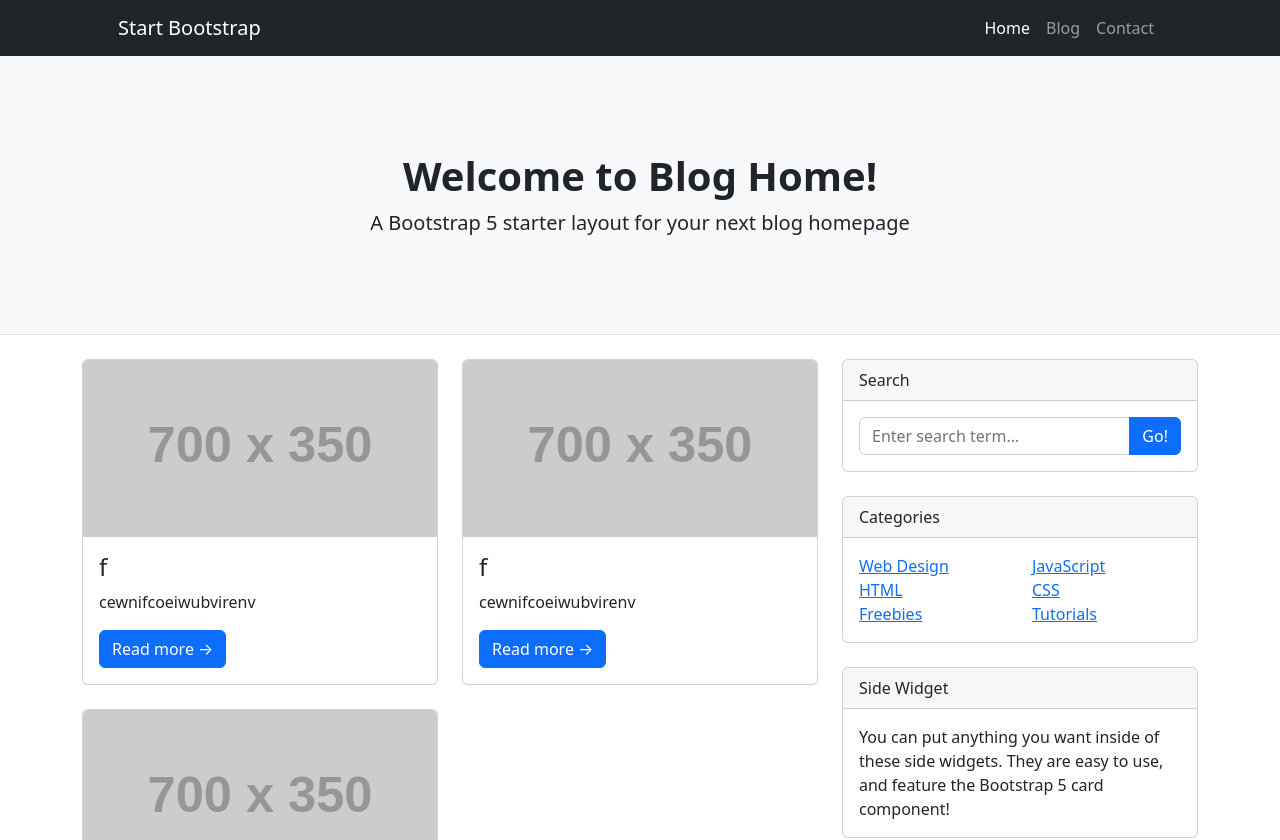
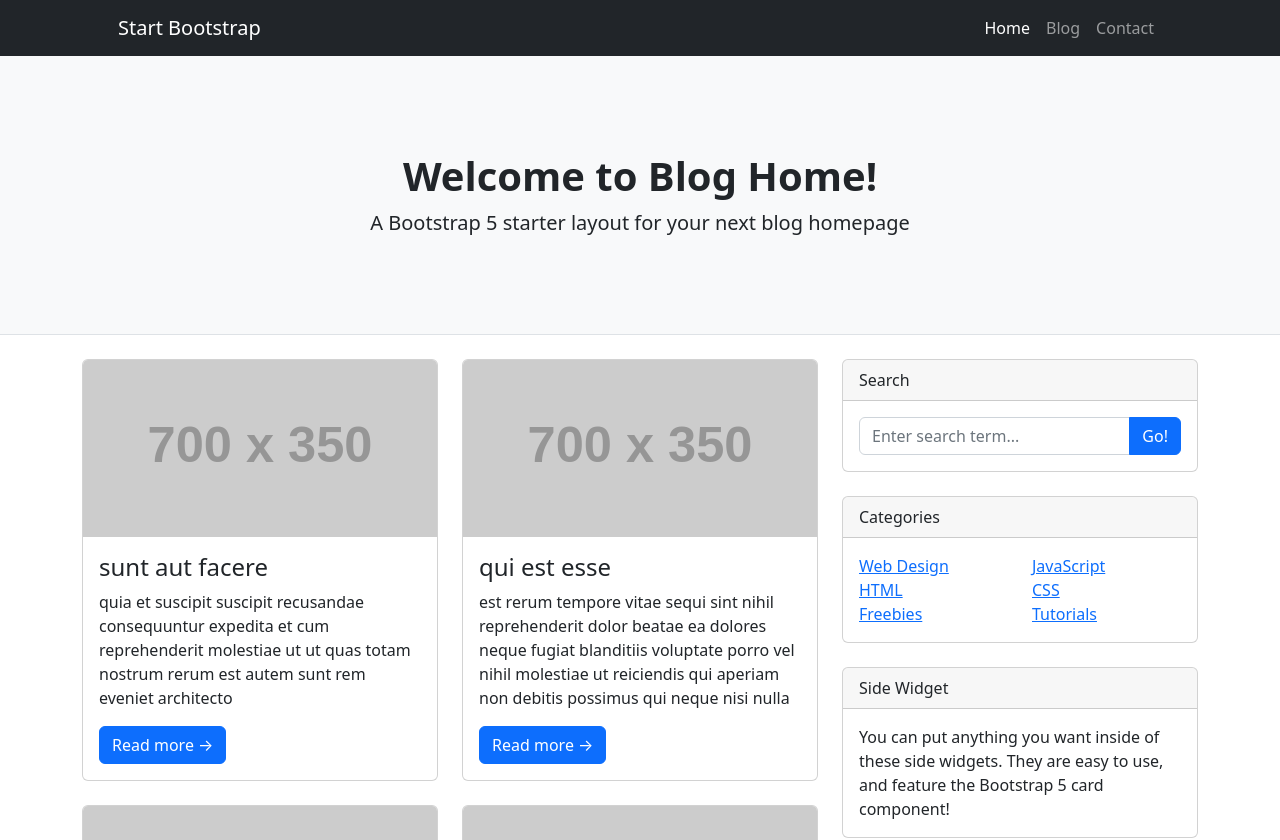
Before and after one commit to Si-HaMaDa/giz-vue-blog, a Vue app: page /blogs in a window 1280 px wide. Shown: the top 840 px of the page. Built offline with nearby package versions, Linux system fonts and the light colour scheme.

Commit message:
Add posts demo content key attribute

```diff
--- a/src/components/blogs/BlogPost.vue
+++ b/src/components/blogs/BlogPost.vue
@@ -11,7 +11,7 @@
             <div class="card-body">
                 <h2 class="card-title h4">{{ post.title }}</h2>
                 <p class="card-text">
-                    {{ post.desc }}
+                    {{ post.body }}
                 </p>
                 <router-link class="btn btn-primary" to="single"
                     >Read more →</router-link
--- a/src/views/BlogsPage.vue
+++ b/src/views/BlogsPage.vue
@@ -18,7 +18,11 @@
                 <div class="col-lg-8">
                     <!-- Nested row for non-featured blog posts-->
                     <div class="row">
-                        <BlogPost v-for="post in posts" :post="post" />
+                        <BlogPost
+                            v-for="post in posts"
+                            :post="post"
+                            :key="post.id"
+                        />
                     </div>
                     <!-- Pagination-->
                     <nav aria-label="Pagination">
@@ -72,16 +76,35 @@
         return {
             posts: [
                 {
-                    title: "f",
-                    desc: "cewnifcoeiwubvirenv",
+                    id: 1,
+                    title: "sunt aut facere",
+                    body: "quia et suscipit\nsuscipit recusandae consequuntur expedita et cum\nreprehenderit molestiae ut ut quas totam\nnostrum rerum est autem sunt rem eveniet architecto",
                 },
                 {
-                    title: "f",
-                    desc: "cewnifcoeiwubvirenv",
+                    id: 2,
+                    title: "qui est esse",
+                    body: "est rerum tempore vitae\nsequi sint nihil reprehenderit dolor beatae ea dolores neque\nfugiat blanditiis voluptate porro vel nihil molestiae ut reiciendis\nqui aperiam non debitis possimus qui neque nisi nulla",
                 },
                 {
-                    title: "f",
-                    desc: "cewnifcoeiwubvirenv",
+                    id: 3,
+                    title: "ea molestias quasi",
+                    body: "et iusto sed quo iure\nvoluptatem occaecati omnis eligendi aut ad\nvoluptatem doloribus vel accusantium quis pariatur\nmolestiae porro eius odio et labore et velit aut",
+                },
+                {
+                    id: 4,
+                    title: "eum et est occaecati",
+                    body: "ullam et saepe reiciendis voluptatem adipisci\nsit amet autem assumenda provident rerum culpa\nquis hic commodi nesciunt rem tenetur doloremque ipsam iure\nquis sunt voluptatem rerum illo velit",
+                },
+                {
+                    id: 5,
+                    title: "nesciunt quas odio",
+                    body: "repudiandae veniam quaerat sunt sed\nalias aut fugiat sit autem sed est\nvoluptatem omnis possimus esse voluptatibus quis\nest aut tenetur dolor neque",
+                },
+                {
+                    userId: 1,
+                    id: 6,
+                    title: "dolorem eum magni eos",
+                    body: "ut aspernatur corporis harum nihil quis provident sequi\nmollitia nobis aliquid molestiae\nperspiciatis et ea nemo ab reprehenderit accusantium quas\nvoluptate dolores velit et doloremque molestiae",
                 },
             ],
         };
--- a/src/views/HomePage.vue
+++ b/src/views/HomePage.vue
@@ -28,6 +28,7 @@
                     <FeatureDivs
                         v-for="feature in features"
                         :feature="feature"
+                        :key="feature.icon"
                     />
                     <!-- End Feature -->
                 </div>
```
